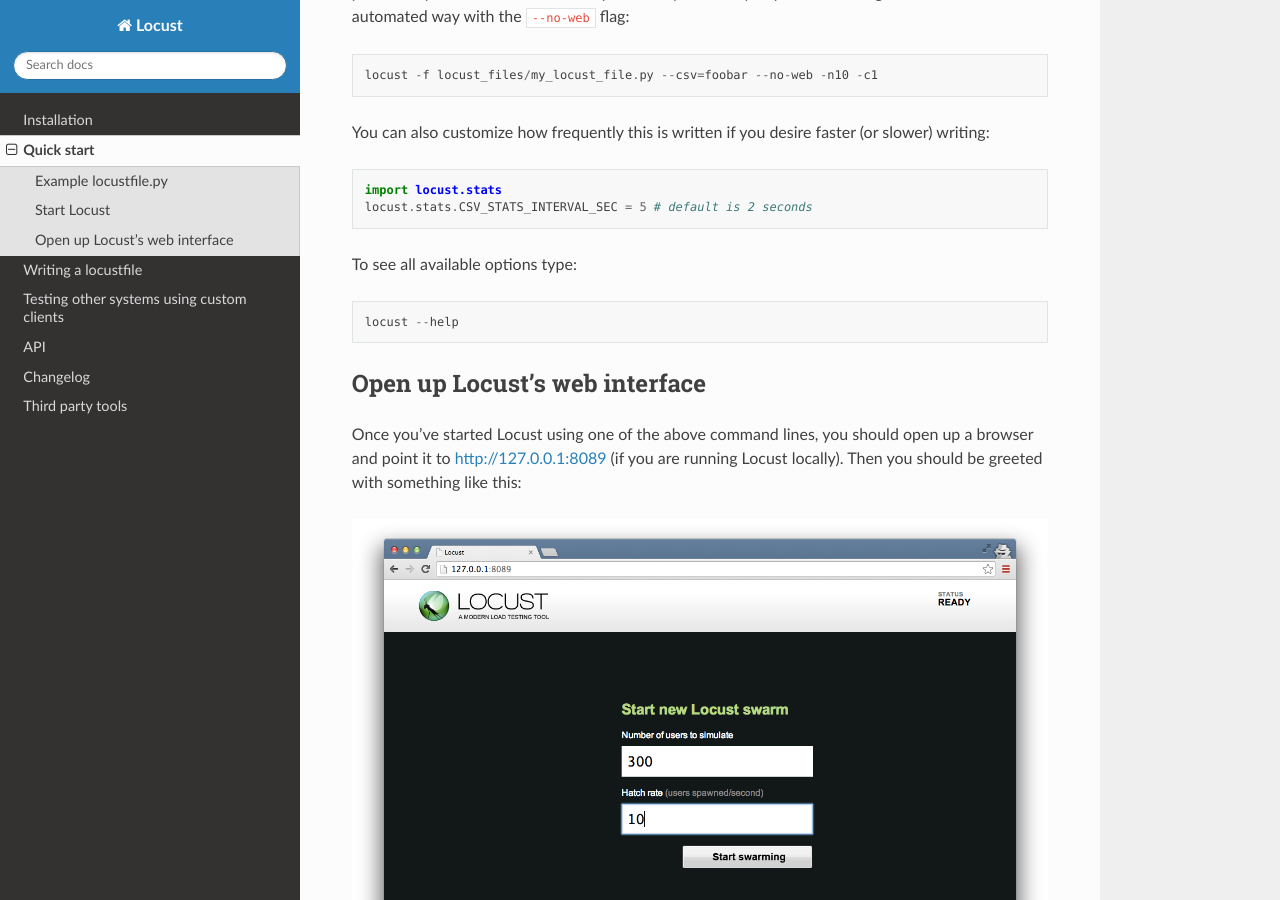
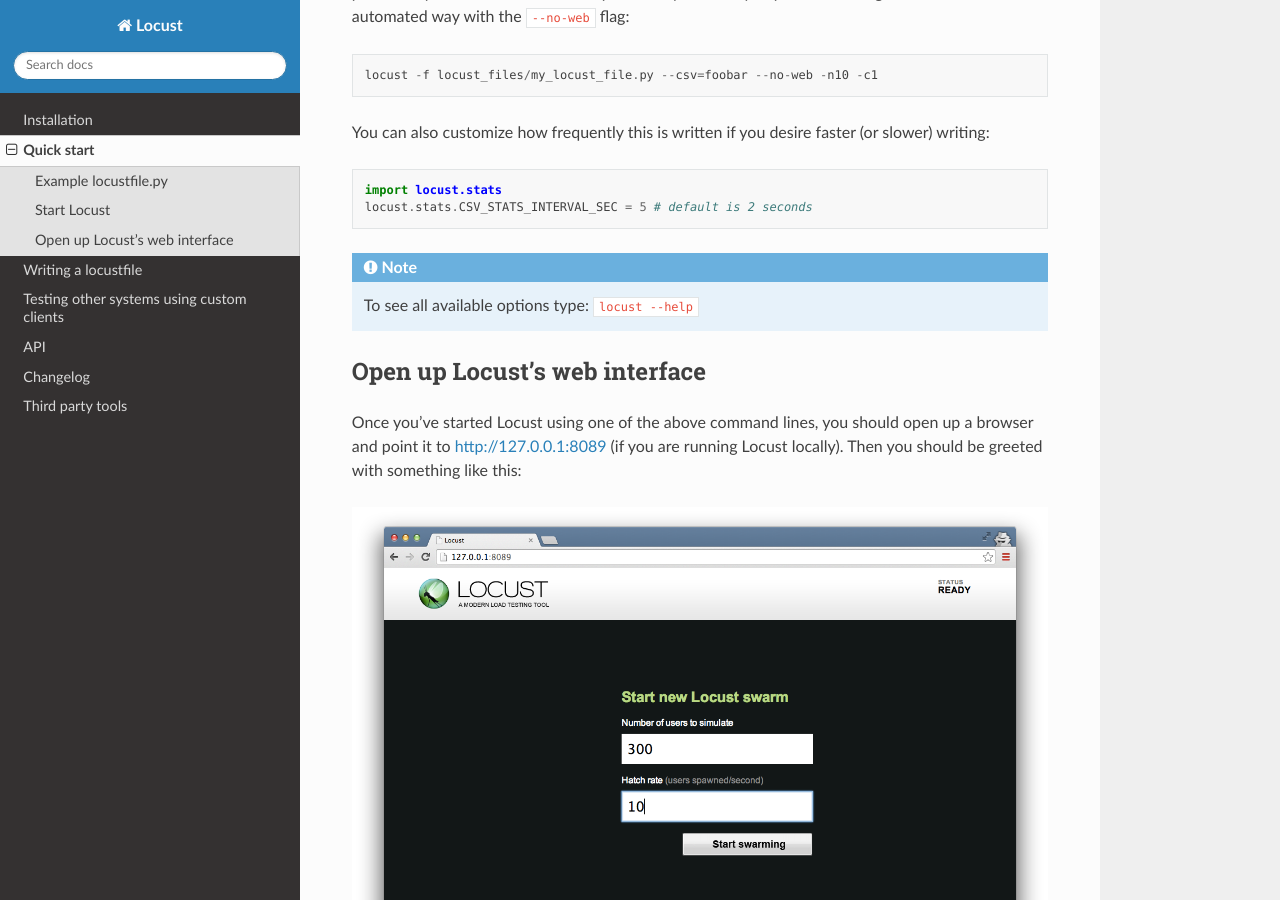
Before and after one commit to locustio/locust, a Sphinx documentation site: the page built from docs/quickstart.rst, in a window 1280 px wide and 900 px high, scrolled down 2370 px. Built offline with Sphinx 7.4.7 and the Read the Docs theme 2.0.0, drawn with Linux system fonts in a browser that asks for light colours; pages that are not in the unit, such as notebooks, are missing from menus.

Commit message:
Minor docs fixes

```diff
--- a/docs/quickstart.rst
+++ b/docs/quickstart.rst
@@ -117,9 +117,7 @@
 
 .. note::
 
-To see all available options type::
-
-    locust --help
+    To see all available options type: ``locust --help``
 
 
 Open up Locust's web interface
--- a/docs/writing-a-locustfile.rst
+++ b/docs/writing-a-locustfile.rst
@@ -127,7 +127,7 @@
 
 
 tasks attribute
---------------
+---------------
 
 Using the @task decorator to declare tasks is a convenience, and usually the best way to do
 it. However, it's also possible to define the tasks of a TaskSet by setting the
```
